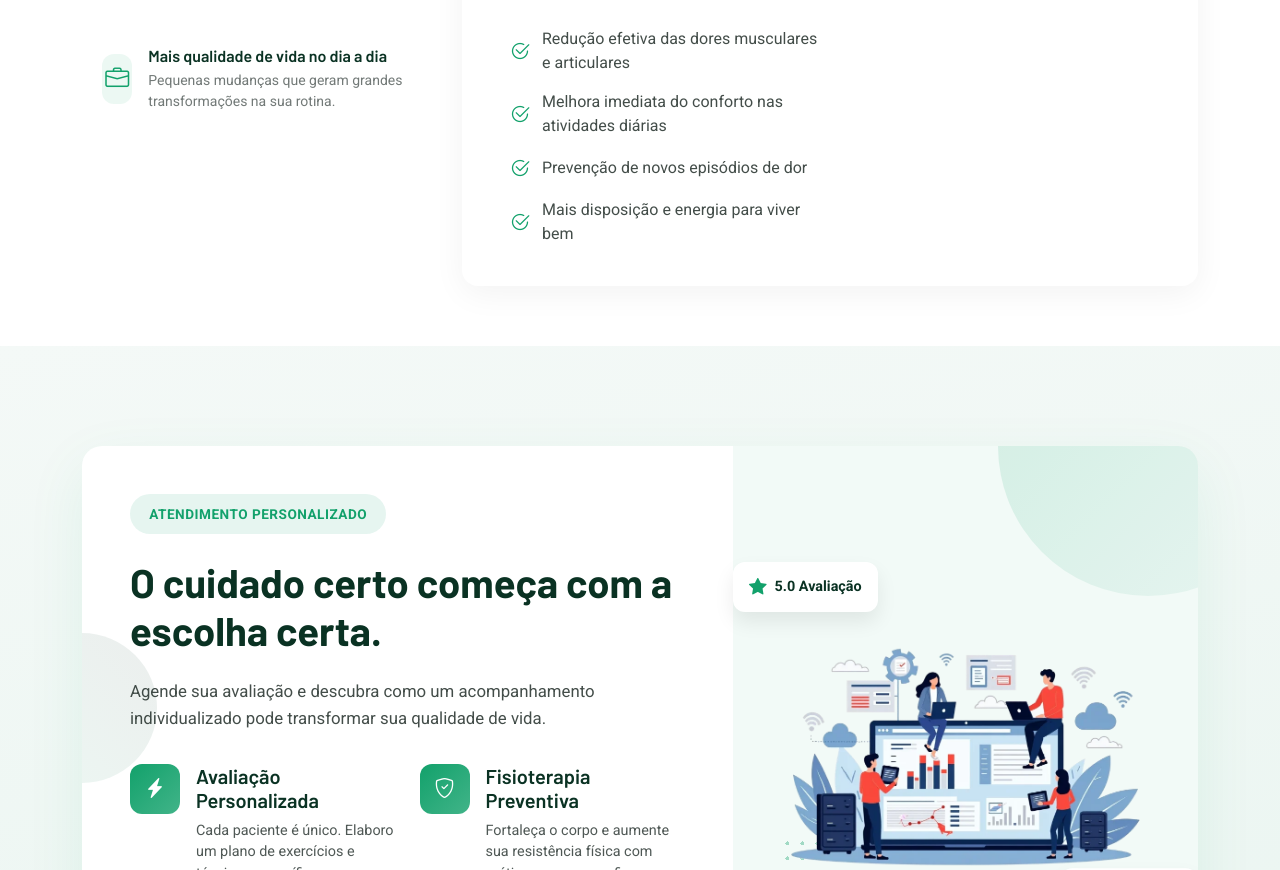
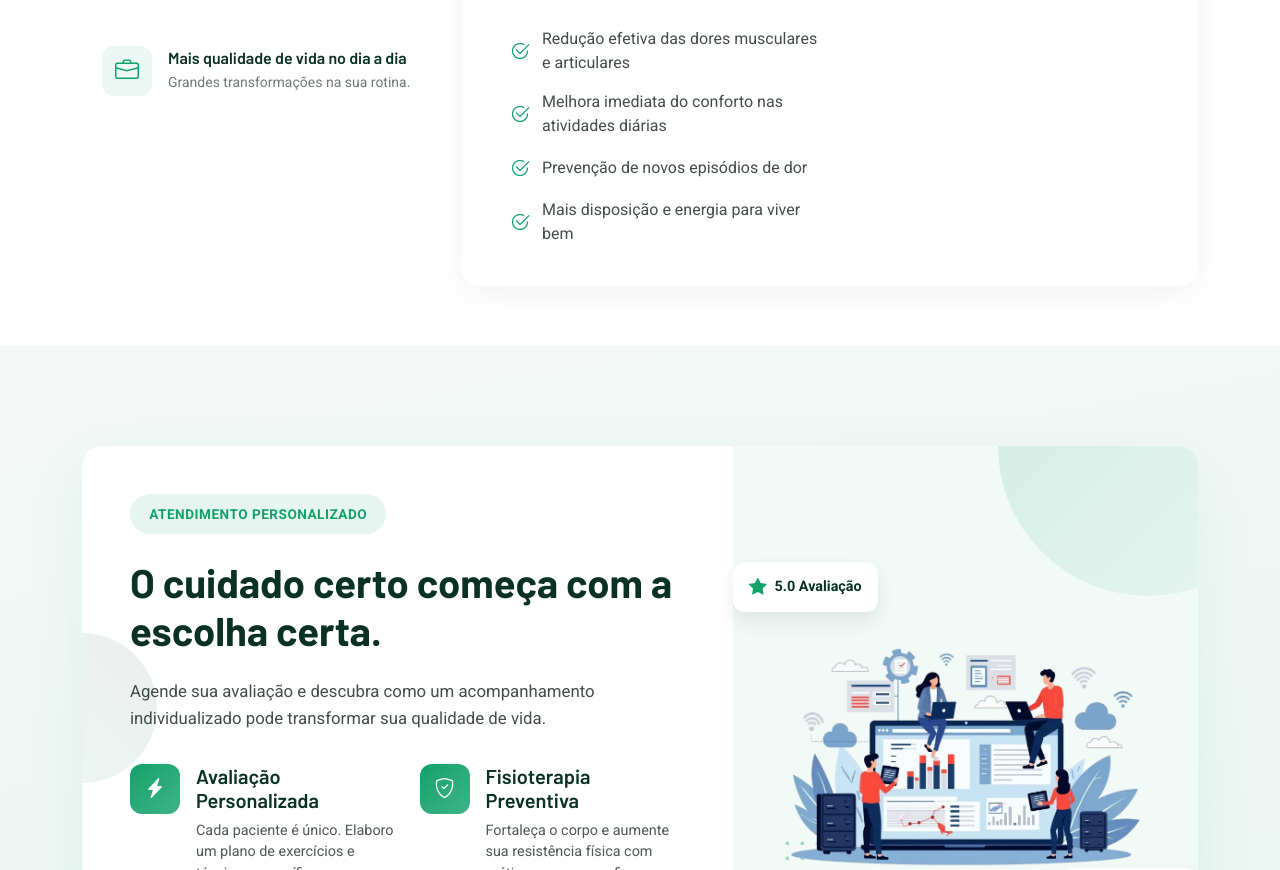
Before and after one commit to dracamillaberbert/dracamillaberbert, a plain HTML site: page index.html in a window 1280 px wide. Shown: the part 2298-3168 px from the top of the page. Drawn offline with Linux system fonts and the light colour scheme; files whose address does not match are found by name.

Commit message:
Update index.html

```diff
--- a/index.html
+++ b/index.html
@@ -279,7 +279,7 @@
                     </div>
                     <div class="ms-3">
                       <h4>Mais qualidade de vida no dia a dia</h4>
-                      <p>Pequenas mudanças que geram grandes transformações na sua rotina.</p>
+                      <p>Grandes transformações na sua rotina.</p>
                     </div>
                   </div>
                 </a>
```
